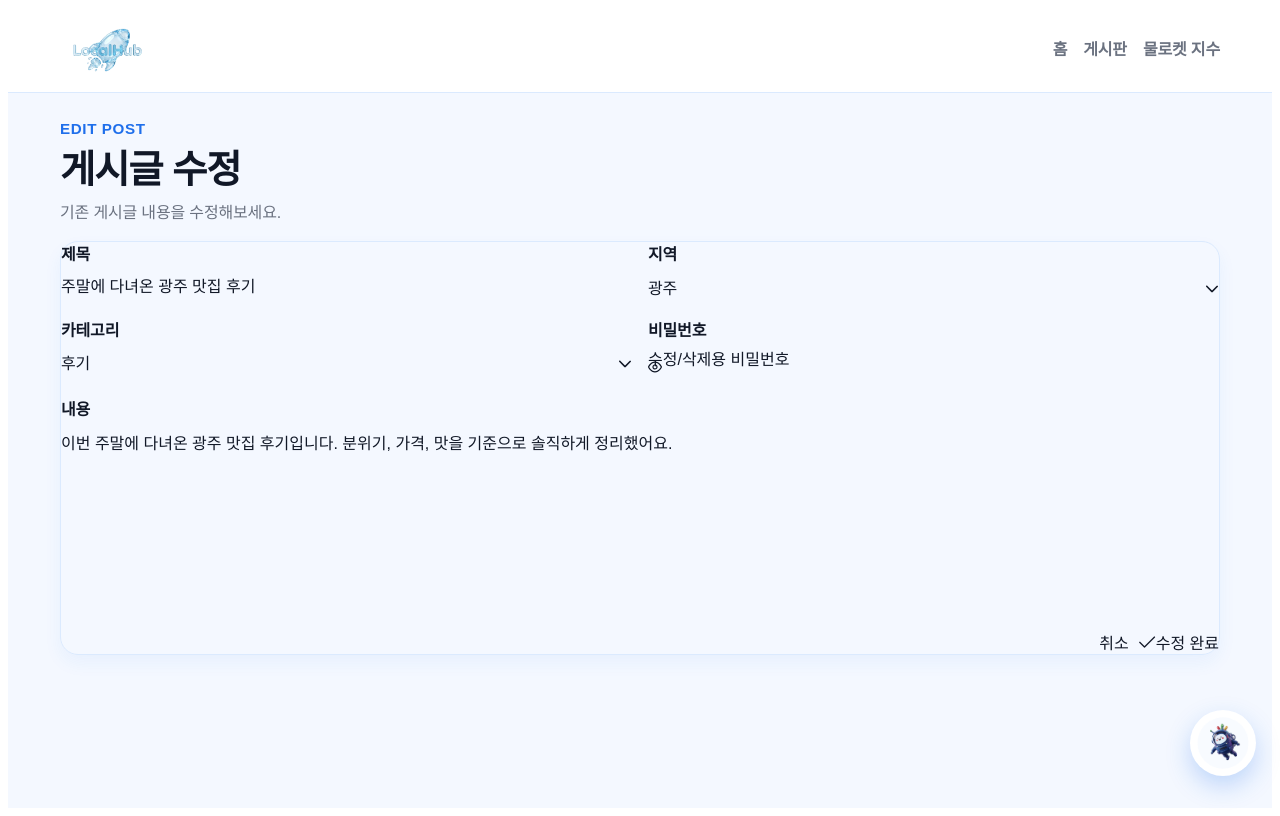
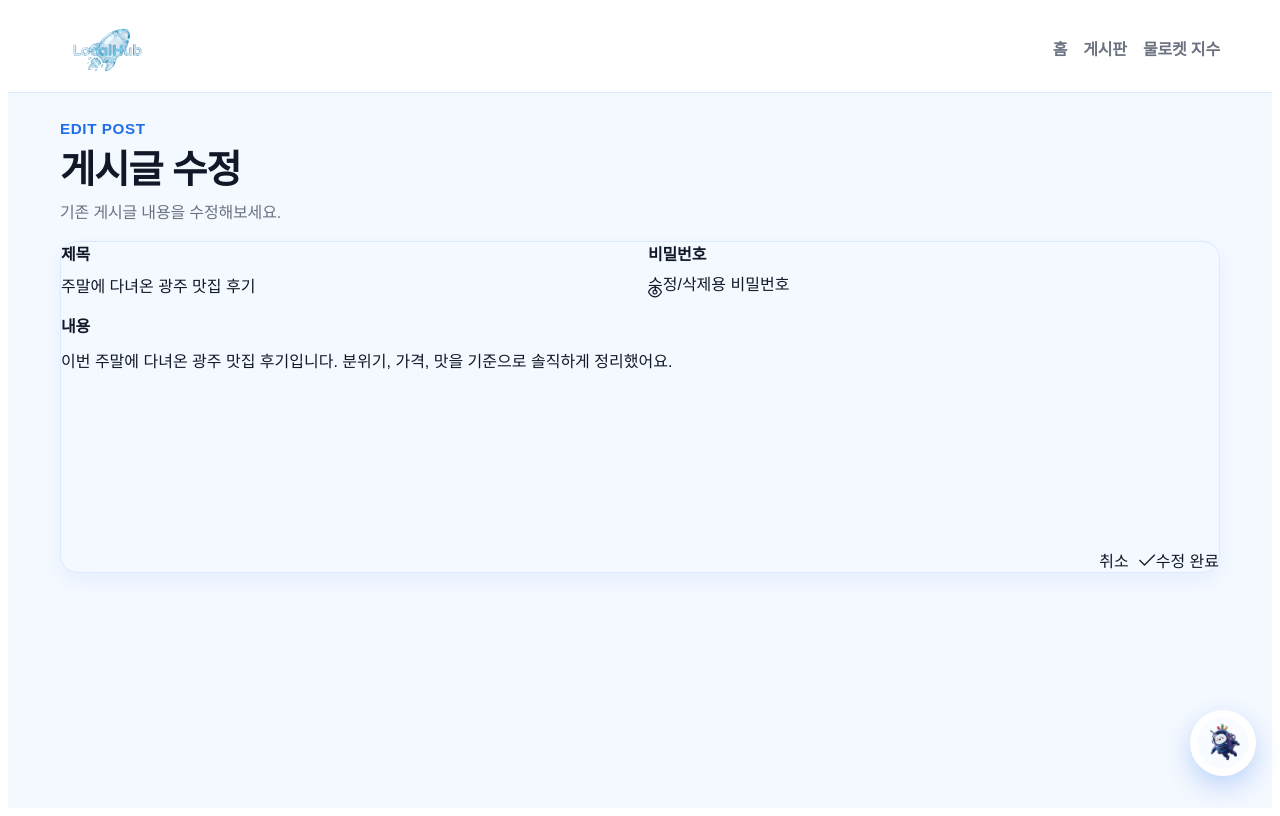
Before and after one commit to YnH10/localhub_frontend, a Vue app: page /posts/1/edit in a window 1280 px wide. Built offline with nearby package versions, Linux system fonts and the light colour scheme; a web font is replaced by a local one.

Commit message:
게시글 작성 페이지 수정

```diff
--- a/src/views/PostFormView.vue
+++ b/src/views/PostFormView.vue
@@ -27,38 +27,12 @@
             </div>
 
             <div class="field">
-              <label for="region">지역</label>
-              <Dropdown
-                id="region"
-                v-model="form.region"
-                :options="regionOptions"
-                optionLabel="label"
-                optionValue="value"
-                placeholder="지역 선택"
-                class="input"
-              />
-            </div>
-
-            <div class="field">
-              <label for="category">카테고리</label>
-              <Dropdown
-                id="category"
-                v-model="form.category"
-                :options="categoryOptions"
-                optionLabel="label"
-                optionValue="value"
-                placeholder="카테고리 선택"
-                class="input"
-              />
-            </div>
-
-            <div class="field">
               <label for="password">비밀번호</label>
               <Password
                 id="password"
                 v-model="form.password"
                 toggleMask
-                feedback="false"
+                :feedback="false"
                 placeholder="수정/삭제용 비밀번호"
                 class="input"
               />
@@ -78,12 +52,7 @@
           </div>
 
           <div class="button-group">
-            <Button
-              type="button"
-              label="취소"
-              outlined
-              @click="goBack"
-            />
+            <Button type="button" label="취소" outlined @click="goBack" />
             <Button
               type="submit"
               :label="isEditMode ? '수정 완료' : '작성 완료'"
@@ -101,7 +70,6 @@ import { computed, reactive, watch } from 'vue'
 import { useRoute, useRouter } from 'vue-router'
 import Button from 'primevue/button'
 import Card from 'primevue/card'
-import Dropdown from 'primevue/dropdown'
 import InputText from 'primevue/inputtext'
 import Password from 'primevue/password'
 import Textarea from 'primevue/textarea'
@@ -109,49 +77,25 @@ import Textarea from 'primevue/textarea'
 const route = useRoute()
 const router = useRouter()
 
-// 수정 모드인지 확인
 const isEditMode = computed(() => route.path.includes('/edit'))
 
-// 지역 옵션
-const regionOptions = [
-  { label: '광주', value: '광주' },
-  { label: '전남', value: '전남' },
-  { label: '전북', value: '전북' },
-]
-
-// 카테고리 옵션
-const categoryOptions = [
-  { label: '후기', value: '후기' },
-  { label: '코스', value: '코스' },
-  { label: '추천', value: '추천' },
-]
-
-// 임시 폼 데이터
 const form = reactive({
   title: '',
-  region: null,
-  category: null,
   password: '',
   content: '',
 })
 
-// 수정 모드일 때 기존 값 미리 채우기
 watch(
   isEditMode,
   (mode) => {
     if (!mode) {
       form.title = ''
-      form.region = null
-      form.category = null
       form.password = ''
       form.content = ''
       return
     }
 
-    // 실제로는 route.params.id로 상세 API를 불러와서 채움
     form.title = '주말에 다녀온 광주 맛집 후기'
-    form.region = '광주'
-    form.category = '후기'
     form.password = ''
     form.content =
       '이번 주말에 다녀온 광주 맛집 후기입니다. 분위기, 가격, 맛을 기준으로 솔직하게 정리했어요.'
@@ -159,9 +103,7 @@ watch(
   { immediate: true },
 )
 
-// 폼 제출
 const handleSubmit = () => {
-  // 실제로는 axios로 POST / PUT 요청 연결 예정
   if (isEditMode.value) {
     router.push(`/posts/${route.params.id}`)
     return
@@ -170,7 +112,6 @@ const handleSubmit = () => {
   router.push('/posts')
 }
 
-// 취소
 const goBack = () => {
   if (isEditMode.value) {
     router.push(`/posts/${route.params.id}`)
```
